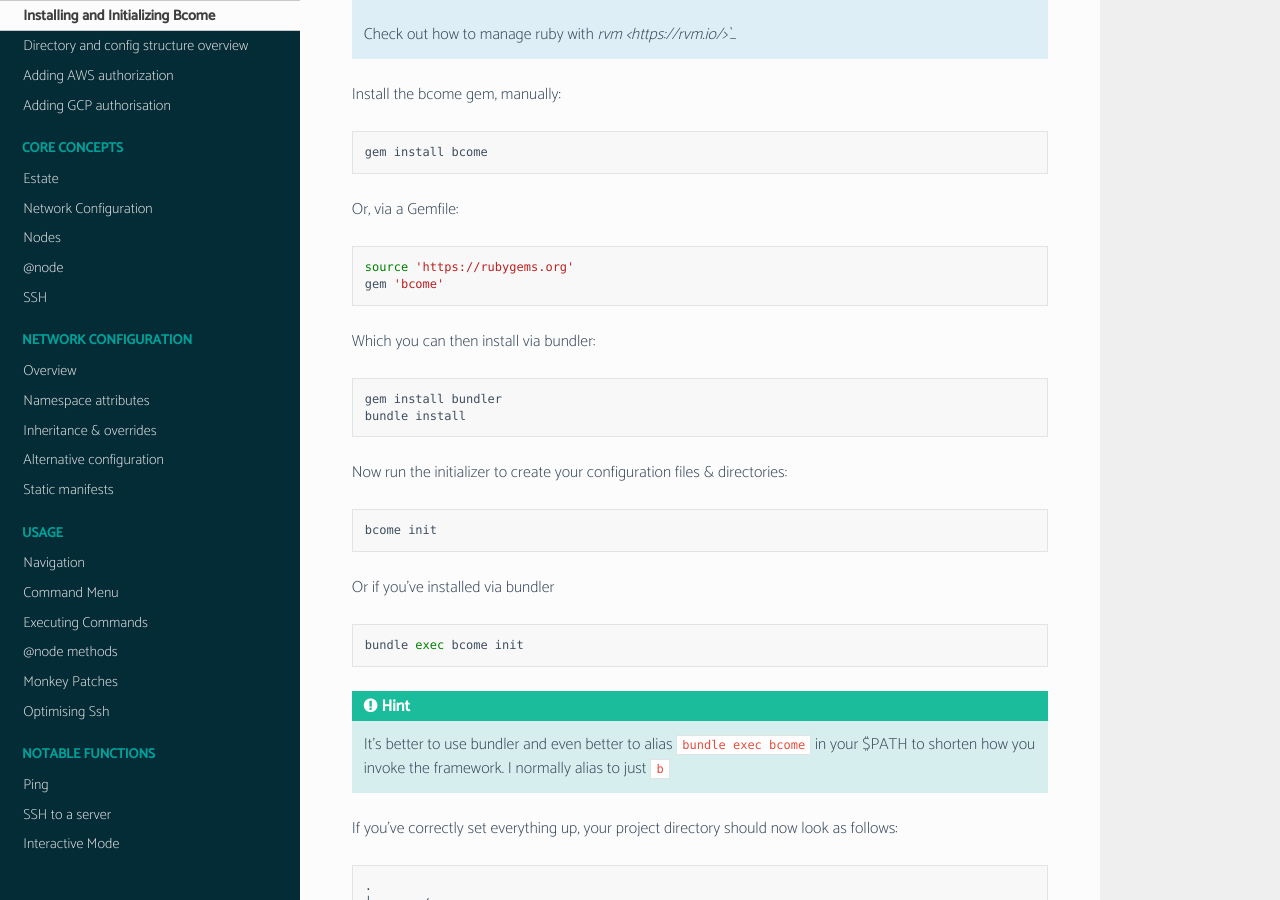
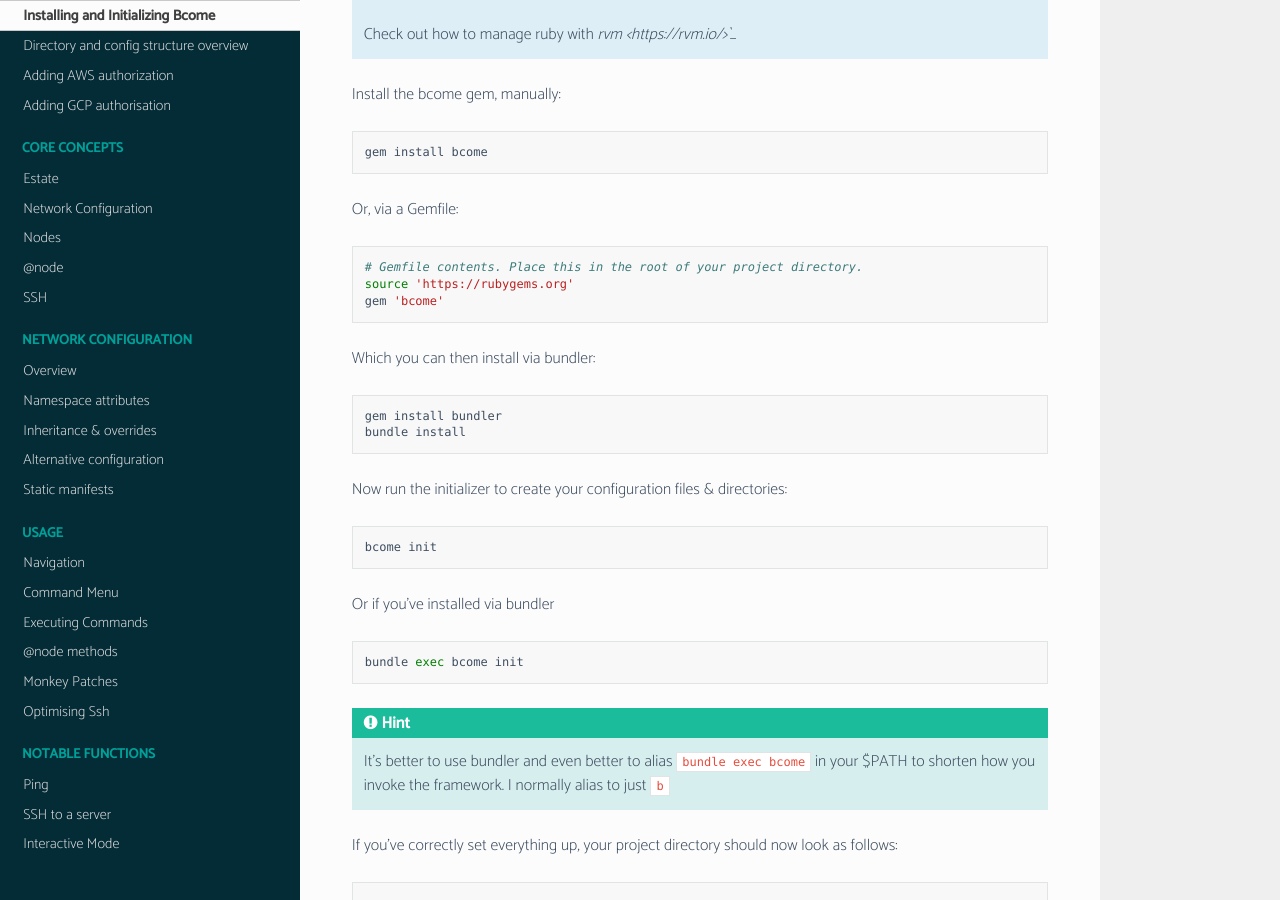
Before and after one commit to webzakimbo/bcome-read-the-docs, a Sphinx documentation site: the page built from docs/source/getting-started/setting-up-your-project.rst, in a window 1280 px wide and 900 px high, scrolled down 375 px. Built offline with Sphinx 7.4.7 and the Read the Docs theme 2.0.0, drawn with Linux system fonts in a browser that asks for light colours; pages that are not in the unit, such as notebooks, are missing from menus.

Commit message:
expanded project set up

```diff
--- a/docs/source/getting-started/setting-up-your-project.rst
+++ b/docs/source/getting-started/setting-up-your-project.rst
@@ -29,6 +29,7 @@ Or, via a Gemfile:
 
 .. code-block:: bash
 
+   # Gemfile contents. Place this in the root of your project directory.
    source 'https://rubygems.org'
    gem 'bcome'
 
```
